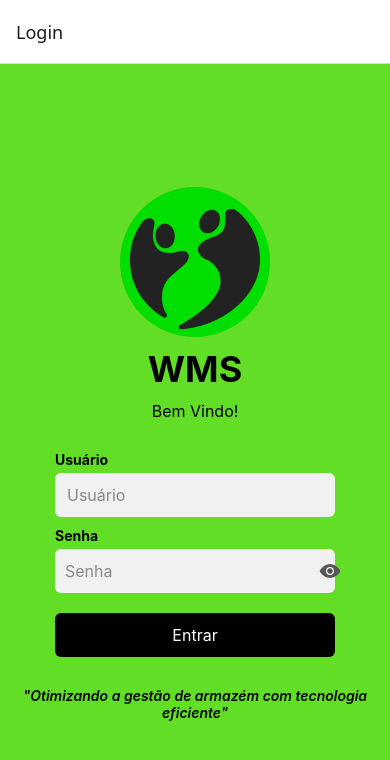
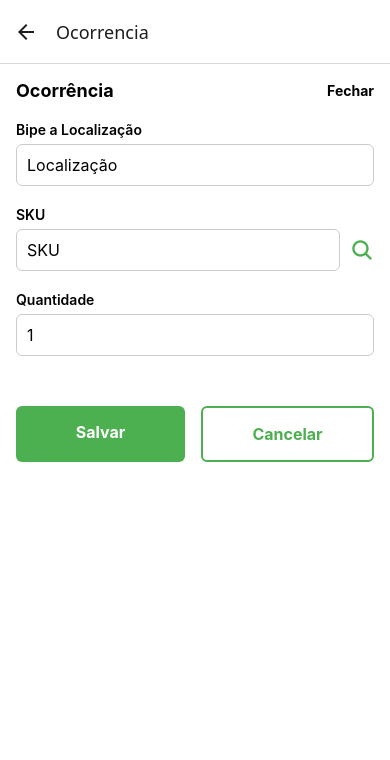
Before and after one commit to dev-centersport/wms, a React Native app in the folder wms-mobile/: screen /Ocorrencia in a window 390 px wide. Shown: the top 760 px of the page. Built offline with nearby package versions, Linux system fonts and the light colour scheme.

Commit message:
movimentacao/consulta

```diff
--- a/wms-mobile/App.js
+++ b/wms-mobile/App.js
@@ -8,6 +8,7 @@ import Login from './src/screens/login';
 import Home from './src/screens/home';
 import Movimentacao from './src/screens/movimentacao';
 import Consulta from './src/screens/consulta';
+import Ocorrencia from './src/screens/ocorrencia';
 
 const Stack = createNativeStackNavigator();
 
@@ -19,6 +20,7 @@ function App() {
         <Stack.Screen name="Home" component={Home} />
         <Stack.Screen name="Movimentacao" component={Movimentacao} />
         <Stack.Screen name="Consulta" component={Consulta} />
+        <Stack.Screen name="Ocorrencia" component={Ocorrencia} />
       </Stack.Navigator>
     </NavigationContainer>
   );
--- a/wms-mobile/src/screens/consulta.jsx
+++ b/wms-mobile/src/screens/consulta.jsx
@@ -73,7 +73,7 @@ export default function ConsultaScreen({ navigation }) {
     <View style={styles.container}>
       {/* Header */}
       <View style={styles.header}>
-        <Text style={styles.headerTitle}>consulta</Text>
+        <Text style={styles.headerTitle}>Consulta</Text>
         <TouchableOpacity onPress={() => navigation.goBack()}>
           <Ionicons name="close" size={24} color="black" />
         </TouchableOpacity>
--- /dev/null
+++ b/wms-mobile/src/screens/ocorrencia.jsx
@@ -0,0 +1,163 @@
+// Ocorrencia.tsx
+import React, { useState, useRef } from 'react';
+import {
+  View,
+  Text,
+  TextInput,
+  TouchableOpacity,
+  StyleSheet,
+  KeyboardAvoidingView,
+  Platform,
+  ScrollView,
+  Image,
+} from 'react-native';
+import { Ionicons } from '@expo/vector-icons';
+
+export default function Ocorrencia() {
+  const [localizacao, setLocalizacao] = useState('');
+  const [sku, setSku] = useState('');
+  const [quantidade, setQuantidade] = useState('1');
+
+  const inputRef = useRef(null);
+
+  const handleSalvar = () => {
+    // lógica para salvar ocorrência
+    alert(`Ocorrência salva com ${quantidade} unidade(s)!`);
+  };
+
+  const handleCancelar = () => {
+    setLocalizacao('');
+    setSku('');
+    setQuantidade('1');
+  };
+
+  return (
+    <KeyboardAvoidingView
+      style={{ flex: 1 }}
+      behavior={Platform.OS === 'ios' ? 'padding' : undefined}
+    >
+      <ScrollView contentContainerStyle={styles.container} keyboardShouldPersistTaps="handled">
+        <View style={styles.header}>
+          <Text style={styles.headerTitle}>Ocorrência</Text>
+          <TouchableOpacity>
+            <Text style={styles.headerFechar}>Fechar</Text>
+          </TouchableOpacity>
+        </View>
+
+        <Text style={styles.label}>Bipe a Localização</Text>
+        <TextInput
+          style={styles.input}
+          value={localizacao}
+          onChangeText={setLocalizacao}
+          placeholder="Localização"
+          keyboardType="numeric"
+        />
+
+        <Text style={styles.label}>SKU</Text>
+        <View style={styles.skuContainer}>
+          <TextInput
+            style={[styles.input, { flex: 1 }]}
+            value={sku}
+            onChangeText={setSku}
+            placeholder="SKU"
+            keyboardType="numeric"
+            ref={inputRef}
+          />
+          <TouchableOpacity onPress={() => inputRef.current?.focus()}>
+            <Ionicons name="search" size={24} color="#4CAF50" style={{ marginLeft: 10 }} />
+          </TouchableOpacity>
+        </View>
+
+        <Text style={styles.label}>Quantidade</Text>
+        <TextInput
+          style={styles.input}
+          value={quantidade}
+          onChangeText={setQuantidade}
+          placeholder="Quantidade"
+          keyboardType="numeric"
+        />
+
+        <View style={styles.botoesFixos}>
+          <TouchableOpacity style={styles.btnSalvar} onPress={handleSalvar}>
+            <Text style={styles.salvarText}>Salvar</Text>
+          </TouchableOpacity>
+          <TouchableOpacity style={styles.btnCancelar} onPress={handleCancelar}>
+            <Text style={styles.cancelarText}>Cancelar</Text>
+          </TouchableOpacity>
+        </View>
+      </ScrollView>
+    </KeyboardAvoidingView>
+  );
+}
+
+const styles = StyleSheet.create({
+  container: {
+    padding: 16,
+    paddingBottom: 100,
+    backgroundColor: '#fff',
+    flexGrow: 1,
+  },
+  header: {
+    flexDirection: 'row',
+    justifyContent: 'space-between',
+    alignItems: 'center',
+  },
+  headerTitle: {
+    fontWeight: 'bold',
+    fontSize: 18,
+  },
+  headerFechar: {
+    fontWeight: 'bold',
+    color: '#000',
+    fontSize: 14,
+  },
+  label: {
+    marginTop: 20,
+    marginBottom: 6,
+    fontWeight: '600',
+    fontSize: 14,
+  },
+  input: {
+    borderWidth: 1,
+    borderColor: '#ccc',
+    borderRadius: 6,
+    padding: 10,
+    fontSize: 16,
+  },
+  skuContainer: {
+    flexDirection: 'row',
+    alignItems: 'center',
+  },
+  botoesFixos: {
+    flexDirection: 'row',
+    justifyContent: 'space-between',
+    marginTop: 50,
+  },
+  btnSalvar: {
+    backgroundColor: '#4CAF50',
+    paddingVertical: 16,
+    flex: 1,
+    marginRight: 8,
+    borderRadius: 6,
+    alignItems: 'center',
+  },
+  btnCancelar: {
+    borderColor: '#4CAF50',
+    borderWidth: 2,
+    paddingVertical: 16,
+    flex: 1,
+    marginLeft: 8,
+    borderRadius: 6,
+    alignItems: 'center',
+  },
+  salvarText: {
+    color: '#fff',
+    fontWeight: 'bold',
+    fontSize: 16,
+  },
+  cancelarText: {
+    color: '#4CAF50',
+    fontWeight: 'bold',
+    fontSize: 16,
+  },
+});
```
